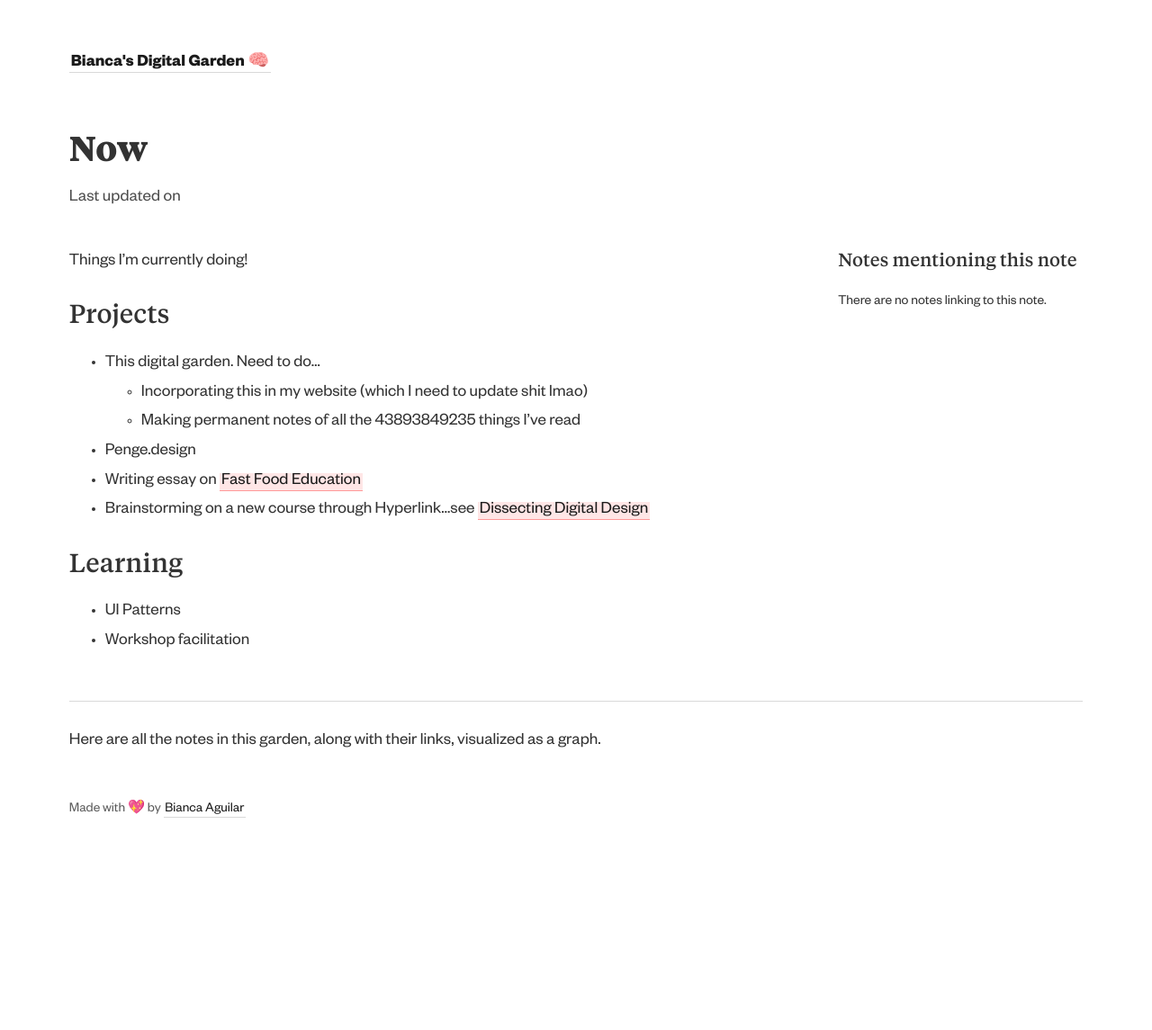
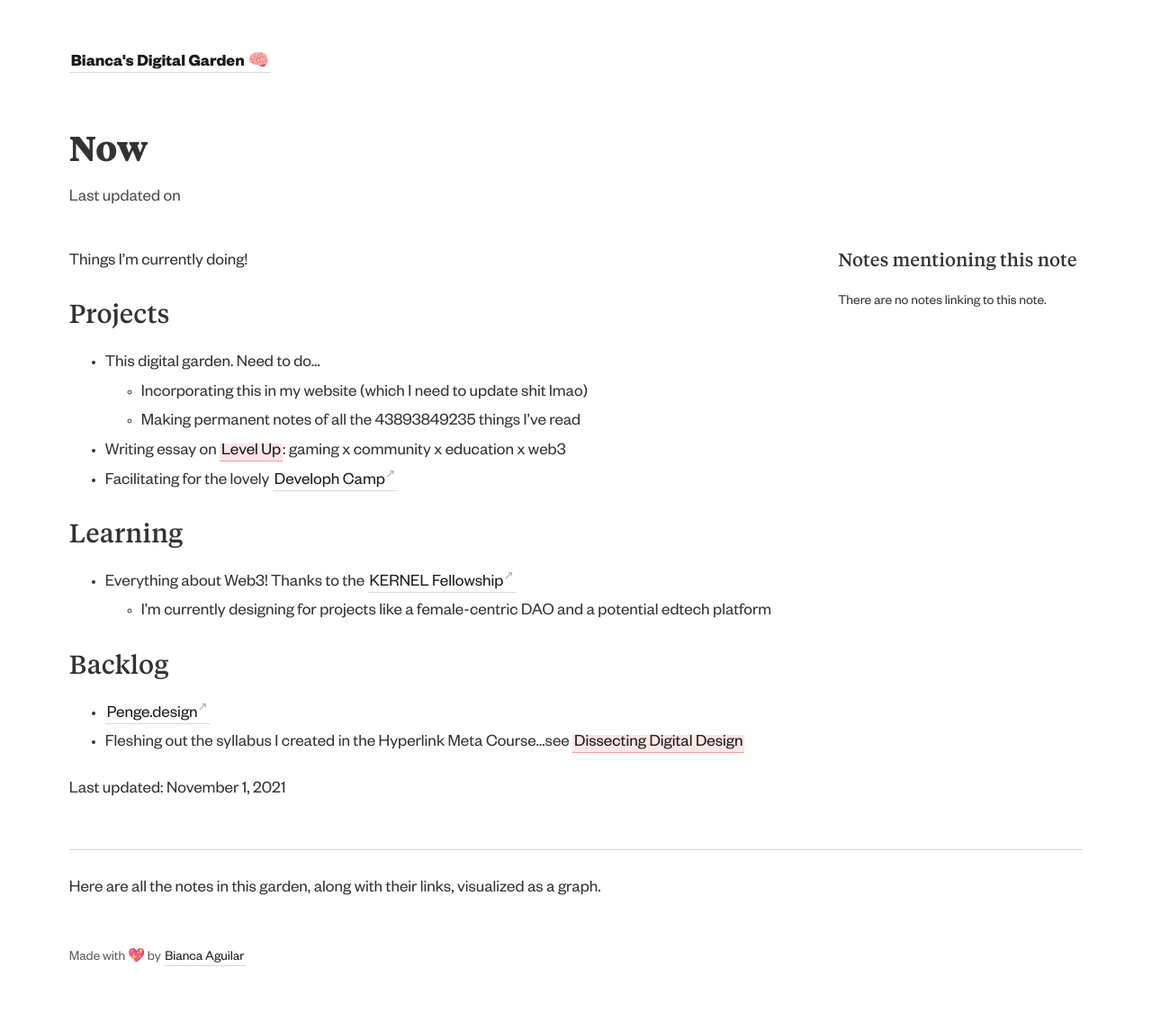
Before and after one commit to biancamika/digital-garden-template, a Jekyll site: the page built from _notes/Now.md, in a window 1280 px wide. Shown: the whole page at 90% size. Built offline with Jekyll 4.4.1, drawn with Linux system fonts in a browser that asks for light colours; before the commit the page ends 980 px from its top, so only the background shows below that.

Commit message:
Update Now.md

```diff
--- a/_notes/Now.md
+++ b/_notes/Now.md
@@ -7,10 +7,16 @@ Things I'm currently doing!
 + This digital garden. Need to do...
 	+ Incorporating this in my website (which I need to update shit lmao)
 	+ Making permanent notes of all the 43893849235 things I've read
-+ Penge.design
-+ Writing essay on [[Fast Food Education]]
-+ Brainstorming on a new course through Hyperlink...see [[Dissecting Digital Design]]
++ Writing essay on [[Level Up]]: gaming x community x education x web3
++ Facilitating for the lovely [Developh Camp](https://develophcamp.webflow.io/)
+
 
 ## Learning
-+ UI Patterns
-+ Workshop facilitation
++ Everything about Web3! Thanks to the [KERNEL Fellowship](https://kernel.community)
+	+  I'm currently designing for projects like a female-centric DAO and a potential edtech platform
+
+## Backlog
++ [Penge.design](https://www.facebook.com/penge.design)
++ Fleshing out the syllabus I created in the Hyperlink Meta Course...see [[Dissecting Digital Design]]
+
+Last updated: November 1, 2021
```
